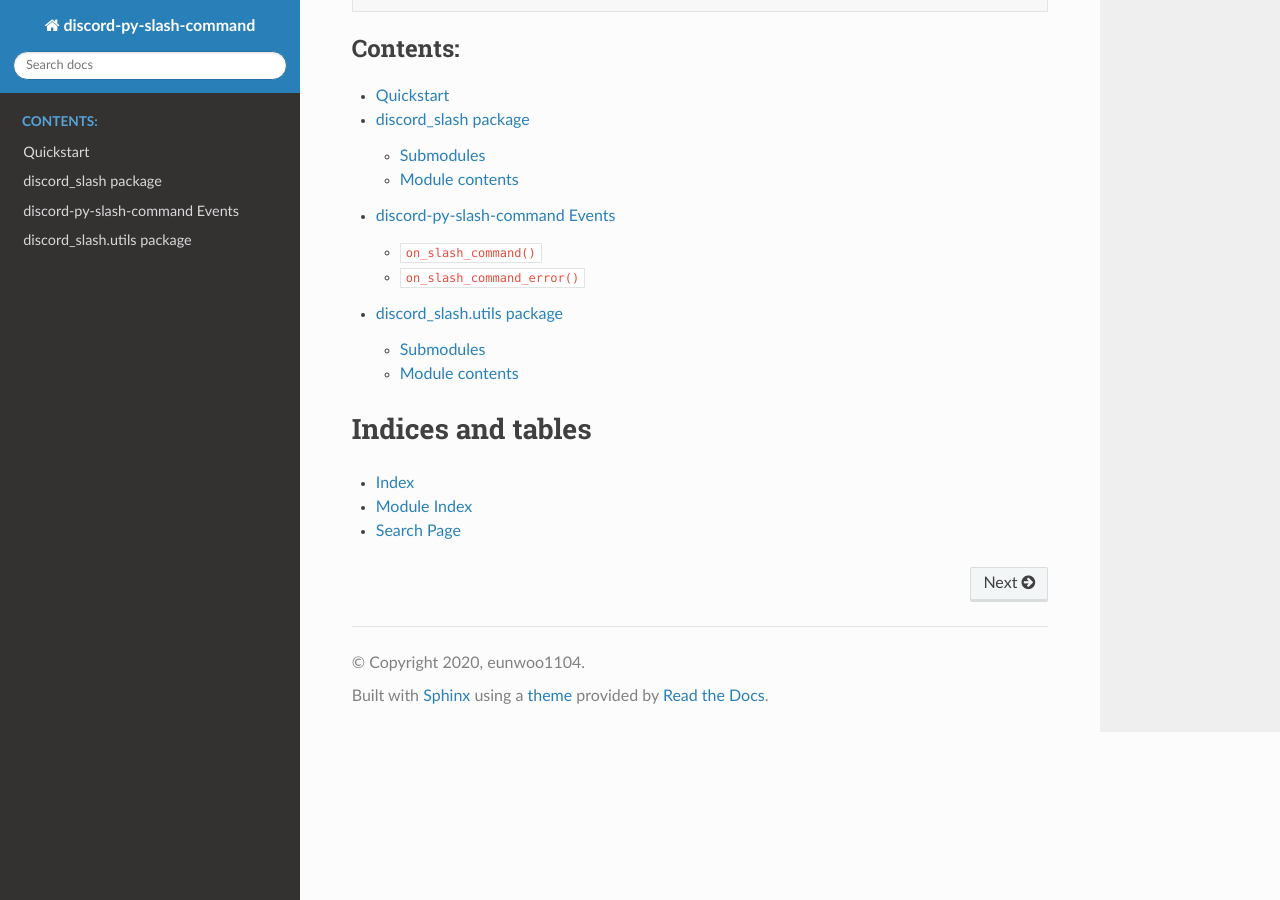
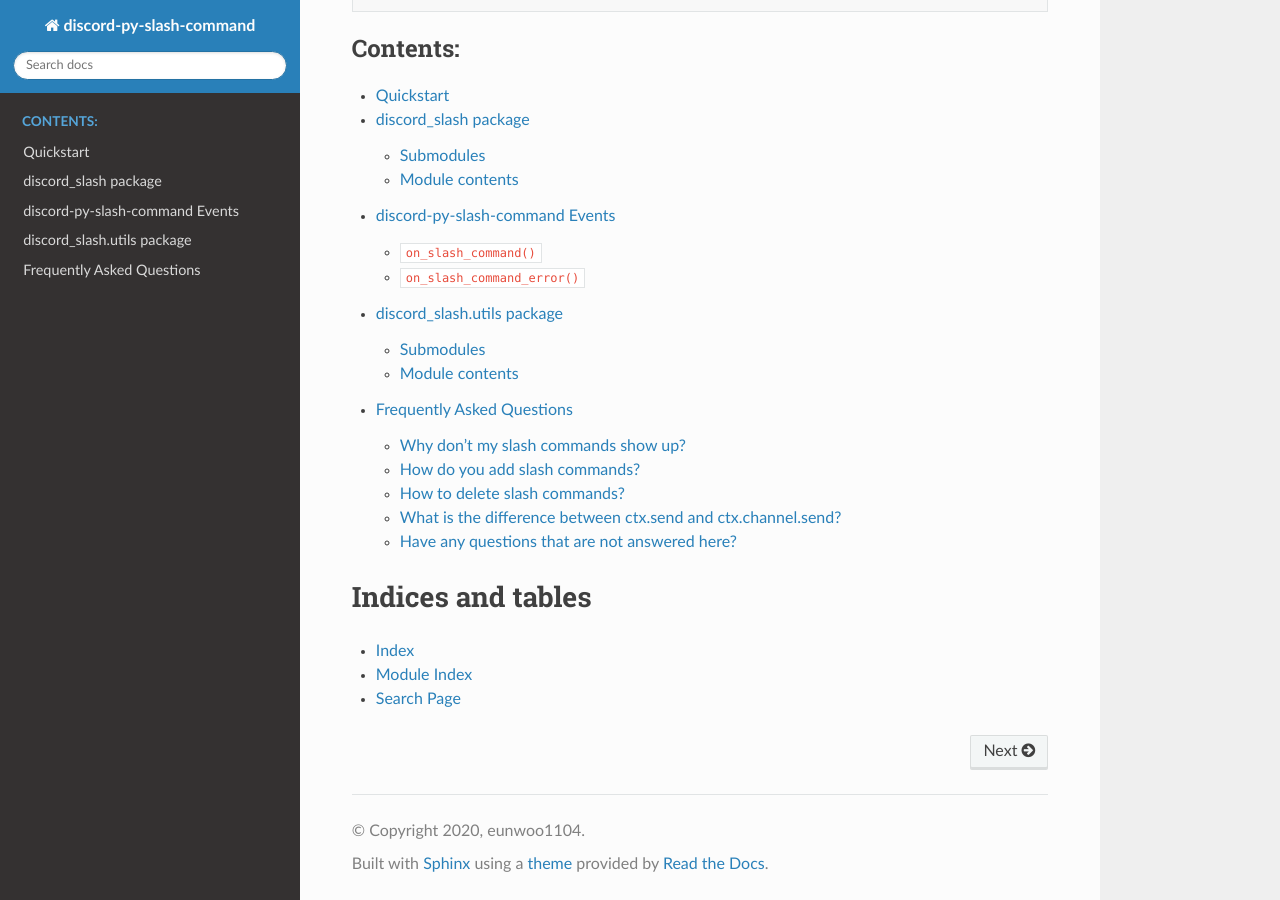
Before and after one commit to interactions-py/interactions.py, a Sphinx documentation site: the page built from docs/index.rst, in a window 1280 px wide and 900 px high, scrolled down 600 px. Built offline with Sphinx 7.4.7 and the Read the Docs theme 2.0.0, drawn with Linux system fonts in a browser that asks for light colours; some of the changed lines change nothing that is shown.

Commit message:
Add faq to docs

```diff
--- /dev/null
+++ b/docs/faq.rst
@@ -0,0 +1,103 @@
+.. currentmodule:: discord_slash
+
+Frequently Asked Questions
+==========================
+
+Why don't my slash commands show up?
+************************************
+If your slash commands don't show up then you have not added them to discord correctly.
+
+* Ensure that your application has the applications.commands scope in that guild
+* If you're creating global commands then you may have to wait to up to 1 hour for them to update.It's suggested you use guild commands for testing.
+* Follow the steps below
+
+How do you add slash commands?
+******************************
+
+Creating a slash command is a two part process.
+
+1. First you need to register the command with discord for the command to show up when you type ``/``.
+2. Secondly you have to add it to your bot.
+
+Create a slash command on Discord
+---------------------------------
+Set :py:attr:`SlashCommand.auto_register` to ``True`` when you register the slash command client.
+
+.. code-block:: python
+
+   from discord_slash import SlashCommand
+
+   slash = SlashCommand(client, auto_register=True)
+
+Or if you prefer to have more control then you can use :py:mod:`utils.manage_commands`
+
+Or you can made requests directly to discord's api, see their `docs <https://discord.com/developers/docs/interactions/slash-commands#registering-a-command>`_ on it.
+
+Add the command to your bot
+---------------------------
+To add a slash command to your bot you need to use the decarator on a function, much like discord.py's command system but a bit different.
+
+
+See :ref:`quickstart` for an example.
+
+
+For normal commands: :py:attr:`SlashCommand.slash`, and for Subcommands: :py:attr:`SlashCommand.subcommand`
+
+
+How to delete slash commands?
+*****************************
+
+You can enable auto deletion of unused commands by setting :py:attr:`SlashCommand.auto_delete` to ``True``
+
+.. note::
+   This will make a request for **every** single guild your bot is in.
+
+Or you can use :py:func:`utils.manage_commands.delete` or a request directly to `discord <https://discord.com/developers/docs/interactions/slash-commands#delete-global-application-command>`_
+
+To delete the command yourself you'll have to have the command id, which can be found by getting all commands for a guild / global commands.
+
+What is the difference between ctx.send and ctx.channel.send?
+*************************************************************
+Also answers: How to send files?, How to get message object from send?
+
+What is ctx.send
+----------------
+This sends a message or response to the slash command via the interaction response or interaction webhook.
+
+What can this do?
+
+1. Show command triggering message.
+2. Hide the response so only author can see.
+
+However, a few things are not supported:
+
+1. Send files.
+2. Get sent message as discord.Message. (can't react etc)
+3. delete_after, etc.
+4. Unable to use after 15 mins from the invocation.
+
+What is ctx.channel.send?
+-------------------------
+``ctx.channel`` is the discord.py channel object for the channel that the slash command was used in.
+``send()`` is the send in discord.py :py:func:`channel.send() <discord:TextChannel.send>`
+This means that you can send files / add reactions / get the message etc.
+
+.. warning::
+   * If the bot is not in the guild, but slash commands are, ``ctx.channel`` will be ``None`` and this won't work.
+   * If the bot does not have view / send permissions in that channel this also won't work, and slash commands show up no matter what the channel specific permissions.
+
+What's not supported that supported in slash commands send:
+
+1. Showing command triggering message.
+2. Hiding the response so only author can see.
+
+You can use them both together, just be aware of permissions. Try this:
+
+.. code-block:: python
+
+   await ctx.send(5) # Show command usage but don't send message
+   msg = await ctx.channel.send(...) # Send message with the channel object
+
+Have any questions that are not answered here?
+**********************************************
+Join the `discord server <https://discord.gg/KkgMBVuEkx>`_ and ask!
--- a/docs/index.rst
+++ b/docs/index.rst
@@ -38,6 +38,7 @@
    discord_slash.rst
    events.rst
    discord_slash.utils.rst
+   faq.rst
 
 
 
```
